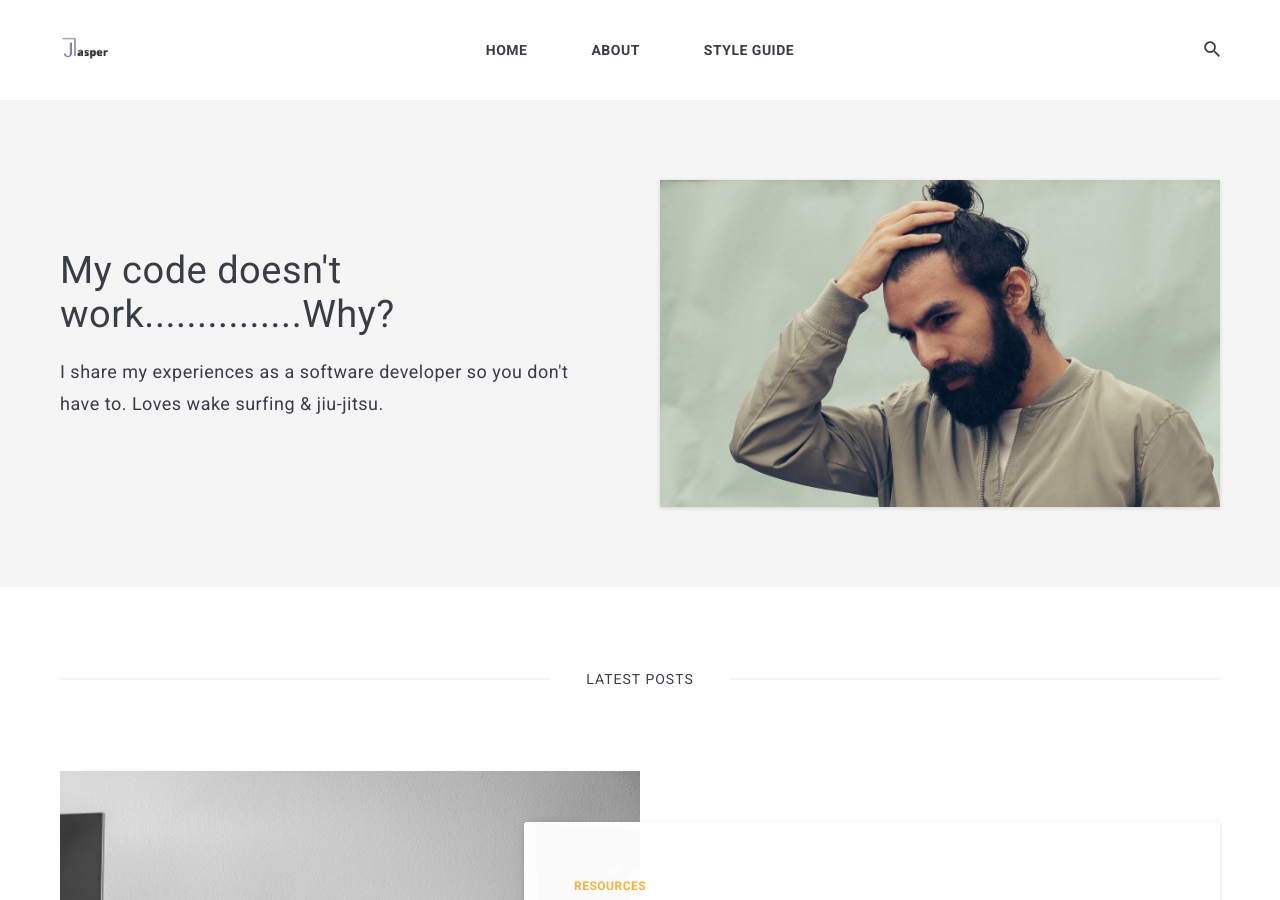
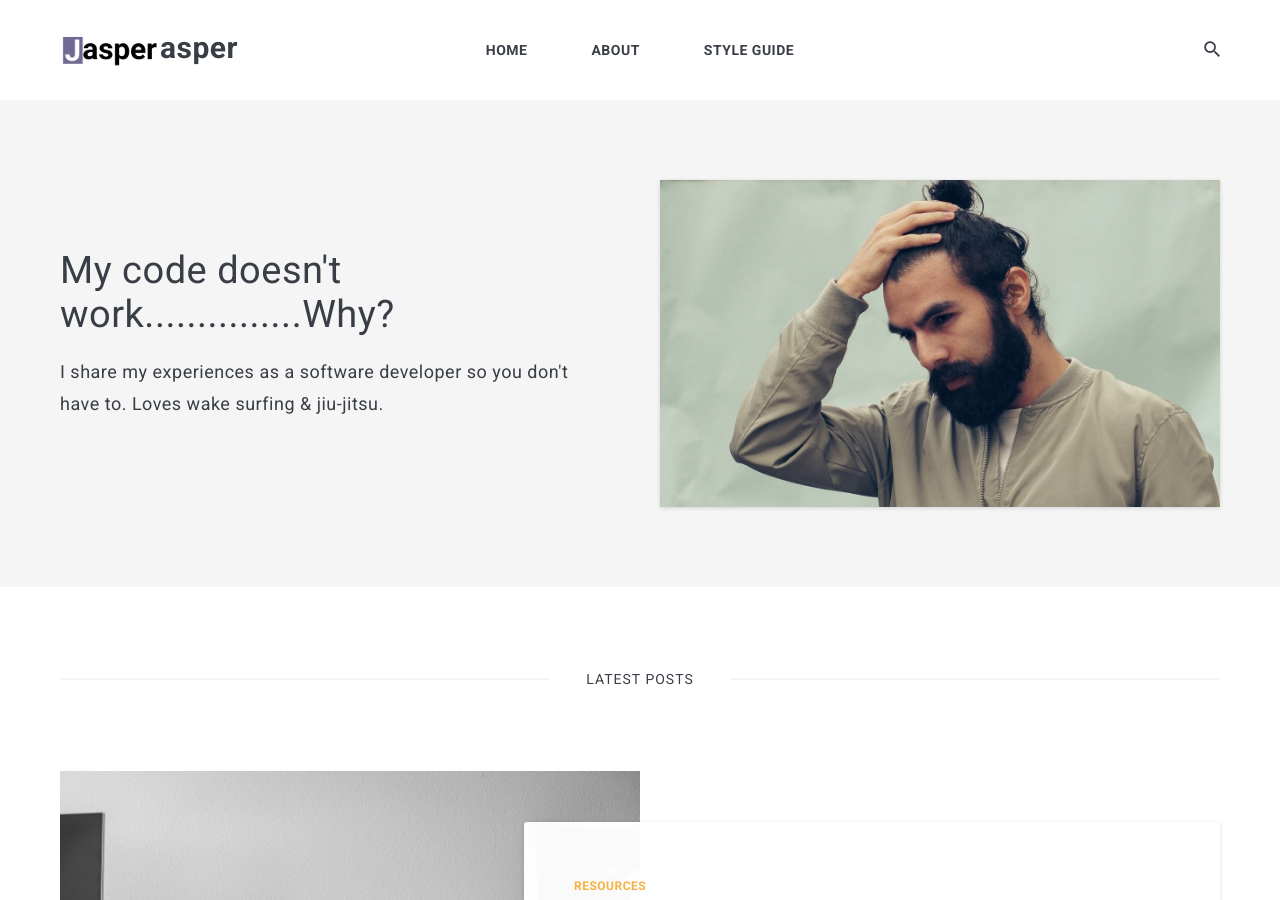
Before and after one commit to AndreaJasper/andreajasper.github.io, a Jekyll site: the page built from index.html, in a window 1280 px wide and 900 px high. Built offline with Jekyll 4.4.1, drawn with Linux system fonts in a browser that asks for light colours; nearby versions of some CDN libraries; the list of posts is cut into pages by our own code.

Commit message:
updated logo

```diff
--- a/_data/settings.yml
+++ b/_data/settings.yml
@@ -1,7 +1,7 @@
 #-------------------------------
 # General Site Settings
 title: Andrea Jasper
-logo: logo-new.png # You can add own logo.
+logo: logo-2.png # You can add own logo.
 description: A minimalist blog.
 
 
--- a/_includes/header.html
+++ b/_includes/header.html
@@ -7,7 +7,7 @@
         <div class="logo">
           <a class="logo__link" href="{{site.baseurl}}/">
           {%if site.data.settings.logo %}
-            <img class="logo__image" src="/images/{{ site.data.settings.logo }}" alt="{{ site.data.settings.title }}">
+            <img class="logo__image" src="/images/{{ site.data.settings.logo }}" alt="{{ site.data.settings.title }}"><span>asper</span>
           {% else %}
             {{ site.data.settings.title }}
           {% endif %}
```
Also changed, not shown: images/logo-2.png (added).
